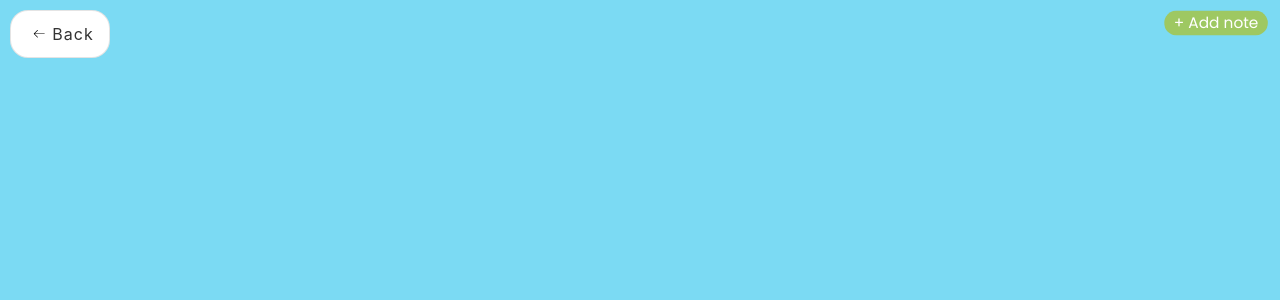
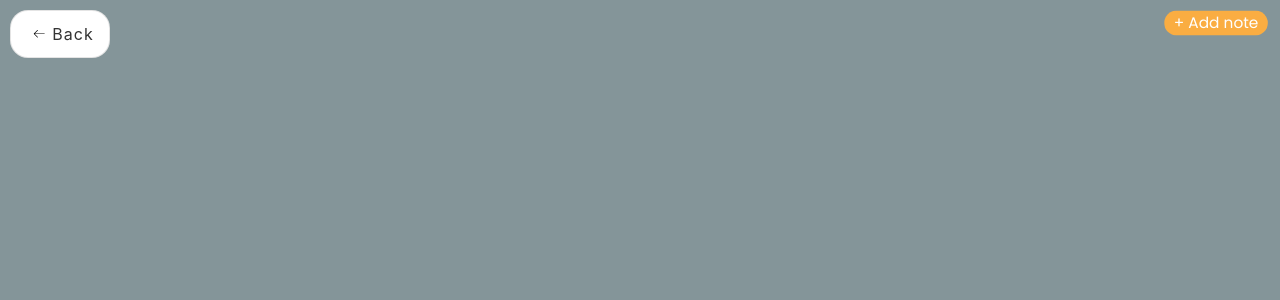
Before and after one commit to jorgehenrrique/50projects-react, a React (Vite) app: page /50projects-react/33-notes-app in a window 1280 px wide. Shown: the top 300 px of the page. Built offline with nearby package versions, Linux system fonts and the light colour scheme; a web font is replaced by a local one.

Commit message:
Fix: proj 33 css

```diff
--- a/src/pages/33-notes-app/NotesApp.css
+++ b/src/pages/33-notes-app/NotesApp.css
@@ -1,7 +1,7 @@
 @import url('https://fonts.googleapis.com/css2?family=Poppins:wght@200;400&display=swap');
 
 .body-33 {
-  background-color: #7bdaf3;
+  background-color: #14333c85;
   font-family: 'Poppins', sans-serif;
   display: flex;
   flex-wrap: wrap;
@@ -9,13 +9,14 @@
   min-height: 100vh;
   padding: 6rem 2rem;
   gap: 2rem;
+  transition: flex-wrap 0.3s ease-in-out;
 }
 
 .add-note-33 {
   position: fixed;
   top: 1rem;
   right: 1rem;
-  background-color: #9ec862;
+  background-color: #faad42;
   color: #fff;
   border-radius: var(--border-radius);
   padding: 0.5rem 1rem;
@@ -35,18 +36,17 @@
   border-radius: var(--border-radius);
 }
 .note-33 .tools-33 {
-  background-color: #9ec862;
+  background-color: #faad42;
   display: flex;
   justify-content: flex-end;
   padding: 1rem;
-  gap: 2rem;
 }
 .note-33 .tools-33 button {
   background-color: transparent;
   color: #fff;
   cursor: pointer;
   font-size: 1.5rem;
-  margin-left: 0.5rem;
+  margin-right: 2rem;
 }
 .note-33 textarea {
   font-family: inherit;
```
